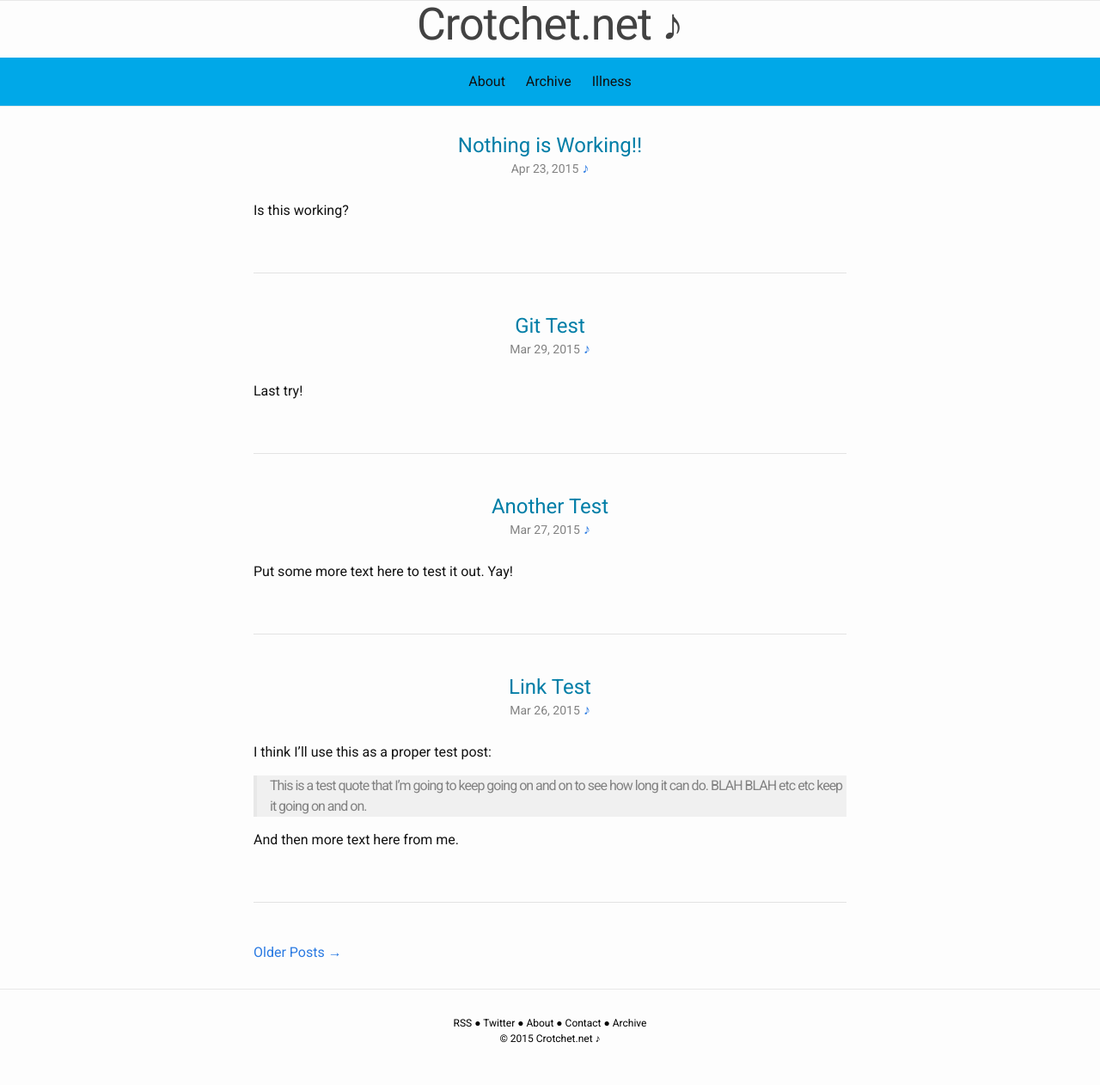
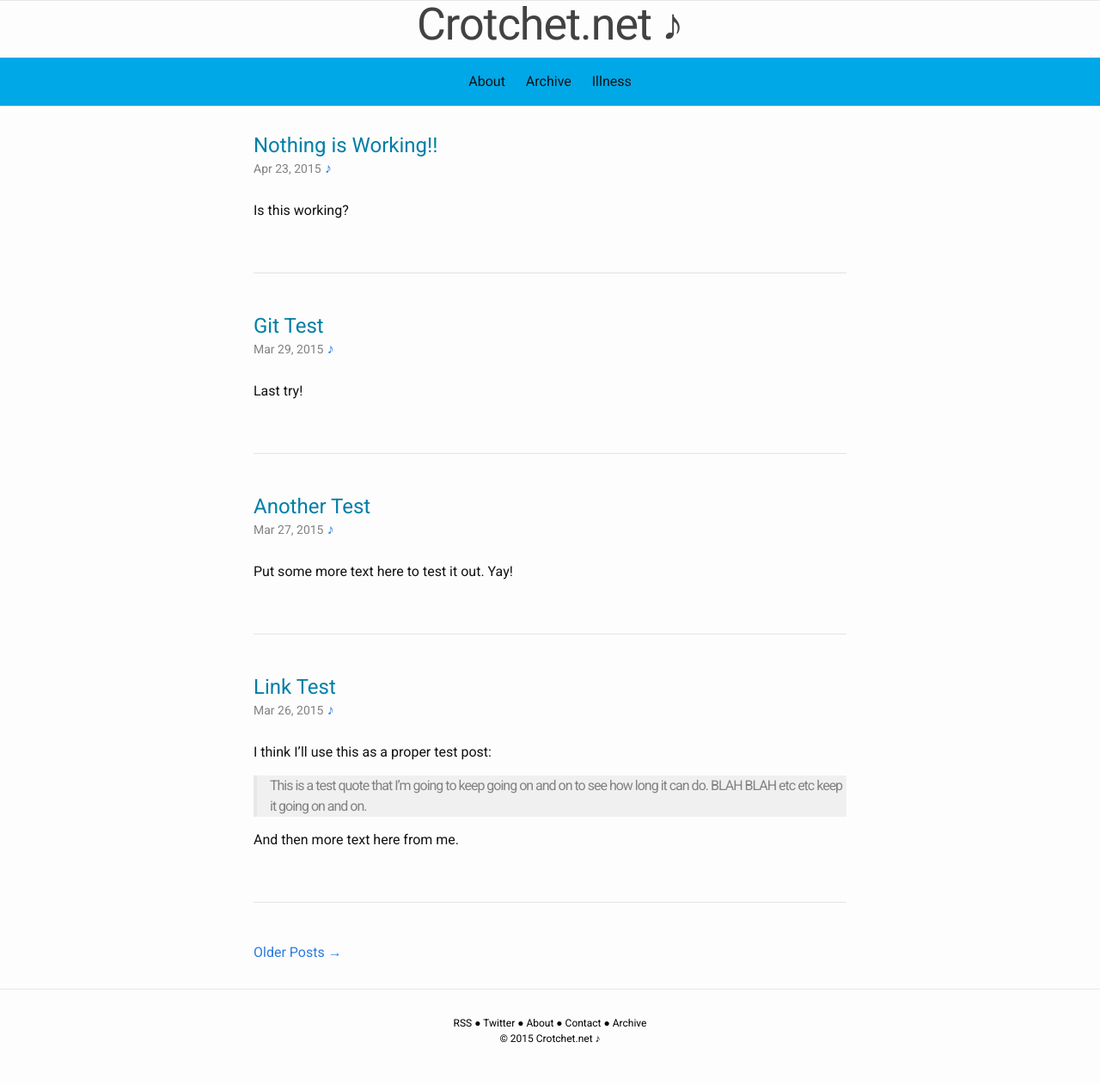
Before and after one commit to andyml123/andyml123.github.io, a Jekyll site: the page built from index.html, in a window 1280 px wide. Shown: the whole page at 86% size. Built offline with Jekyll 4.4.1, drawn with Linux system fonts in a browser that asks for light colours; the list of posts is cut into pages by our own code.

Commit message:
inital commit

```diff
--- a/_sass/_layout.scss
+++ b/_sass/_layout.scss
@@ -200,14 +200,12 @@
 .post-link {
     display: block;
     font-size: 24px;
-	text-align: center;
 }
 
 .external-post-link {
     display: block;
     font-size: 24px;
 	color: #007ea7;
-	text-align:center;
 }
 
 a.external-post-link:visited {
@@ -271,7 +269,6 @@ blockquote {
 
 #post-meta {
 margin-bottom: 25px;
-text-align: center;
 }
 
 .post-test {
```
